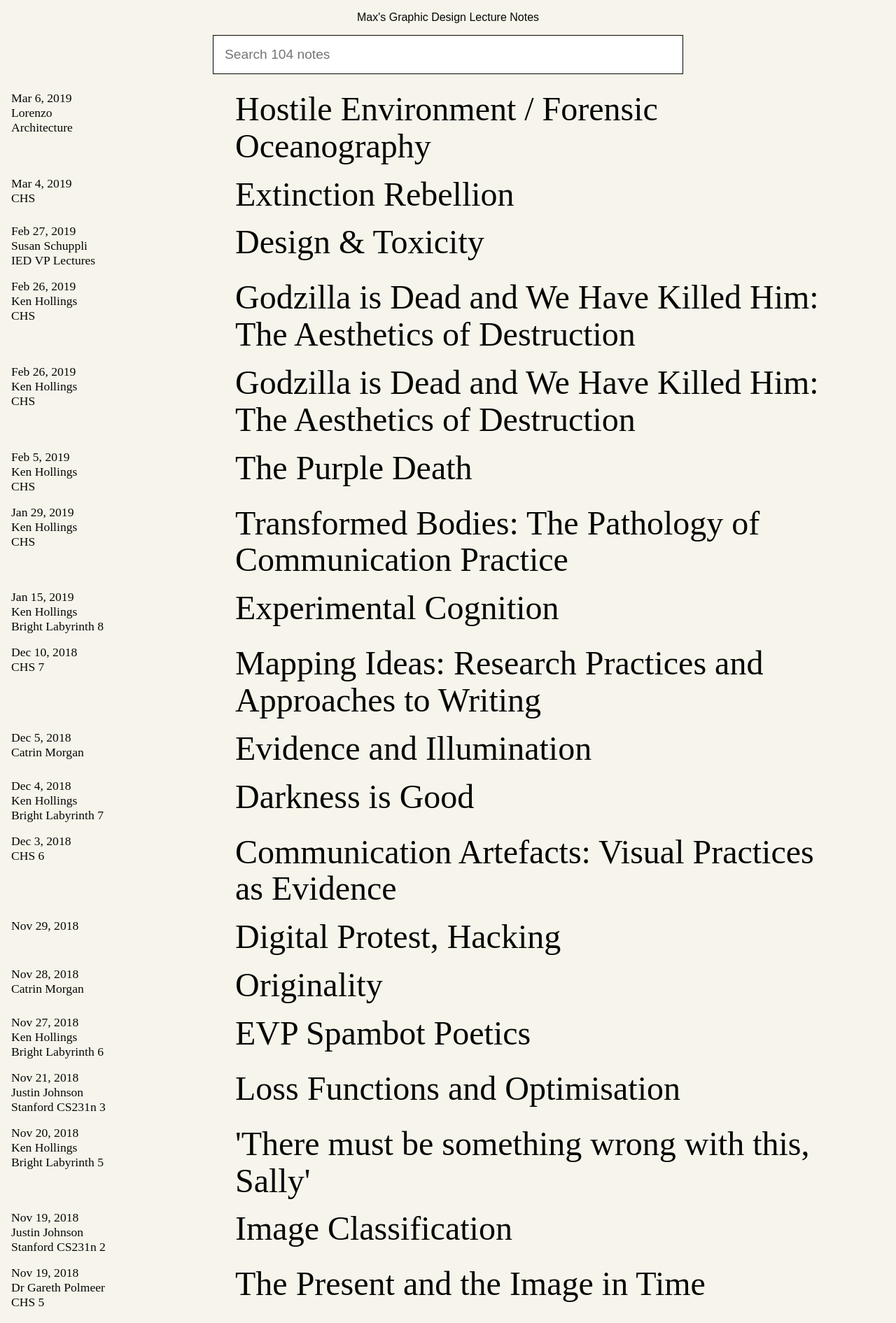
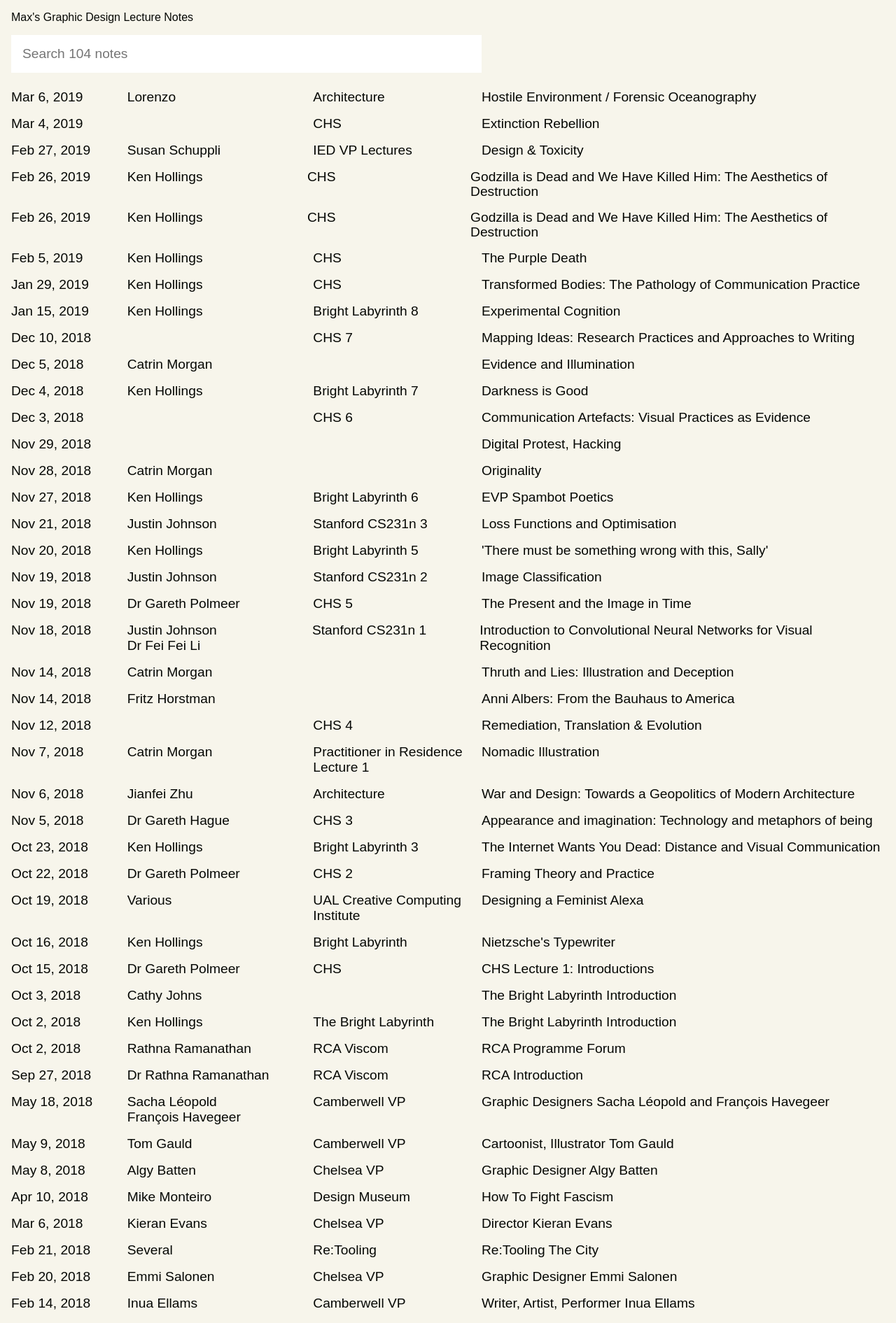
Before and after one commit to awesomephant/notes, a Jekyll site: the page built from index.html, in a window 1280 px wide. Shown: the top 1891 px of the page at 70% size. Built offline with Jekyll 4.4.1, drawn with Linux system fonts in a browser that asks for light colours.

Commit message:
Refine homepage

```diff
--- a/_sass/_base.scss
+++ b/_sass/_base.scss
@@ -4,7 +4,7 @@
   box-sizing: border-box;
 }
 body {
-  font-family: sans-serif;
+  font-family: "IBM Plex Sans", sans-serif;
   background: rgb(247,245,235);
   a {
     text-decoration: underline;
--- a/_sass/_post-list.scss
+++ b/_sass/_post-list.scss
@@ -13,9 +13,11 @@
     margin-bottom: 1rem;
     padding-left: 1rem;
     padding-right: 1rem;
-    font-size: 1.1rem;
-    font-family: "Suisse Int'l";
+    font-size: 1.2rem;
     color: $black;
+    span {
+        margin-right: 1rem;
+    }
 }
 
 .post-thumb {
@@ -26,20 +28,19 @@
 
 .post-list-meta {
     display: block;
-    width: 20%;
-    flex-shrink: 0;
     margin-right: 1rem;
     li {
         list-style: none;
     }
 }
 
+.post-list-date {
+    flex-basis: 12%;
+    flex-shrink: 0;
+}
 .post-list-link {
     text-decoration: none;
-    font-size: 3rem;
     display: block;
-    flex-basis: 70%;
-    margin: 0 auto;
     line-height: 1.1;
     color: $black;
     &:hover,
@@ -47,3 +48,13 @@
         text-decoration: underline;
     }
 }
+
+.post-list-teacher{
+    flex-basis: 20%;
+    li {
+        list-style: none;
+    }
+}
+.post-list-unit {
+    flex-basis: 18%;
+}
--- a/_sass/_post.scss
+++ b/_sass/_post.scss
@@ -36,7 +36,6 @@
     max-width: 50rem;
     line-height: 1.15;
     margin-bottom: .5em;
-    font-family: "Suisse Int'l", serif;
     @include bp(m){
         font-size: 4vw;
     }
--- a/_sass/_site.scss
+++ b/_sass/_site.scss
@@ -5,17 +5,15 @@
 
 .site-header {
     padding: 1rem;
-    text-align: center;
 }
-
 .fuzzy-search {
     display: block;
     width: 100%;
-    margin: 0 auto;
     max-width: 35em;
-    border: 1px solid $black;
     font-size: 1.2rem;
+    margin-left: 1rem;
     padding: 1rem;
+    border: 0;
     margin-bottom: 1.5rem;
     &:focus {
         box-shadow: none;
--- a/index.html
+++ b/index.html
@@ -13,18 +13,16 @@ layout: default
     <ul class='list'>
         {% for post in site.posts %}
         <li class='post-list-post'>
-            <div class="post-list-meta">
             <span class="post-list-date">{{ post.date | date: "%b %-d, %Y" }}</span>
             <span class="post-list-teacher">
                 {% assign speakers = post.teacher | split:',' %}
                 <ul>
                     {% for speaker in speakers %}
-                        <li>{{speaker}}</li>
+                    <li class='post-list-teacher-name'>{{speaker}}</li>
                     {% endfor %}
                 </ul>
             </span>
             <span class="post-list-unit">{{ post.unit }}</span>
-            </div>
             <a class="post-list-link" href="{{ post.url | prepend: site.baseurl }}">{{ post.title }}</a>
 
         </li>
```
Also changed, not shown: other parts of index.html (+1 -1 lines). Lines whose indentation alone changed are shown as unchanged.
